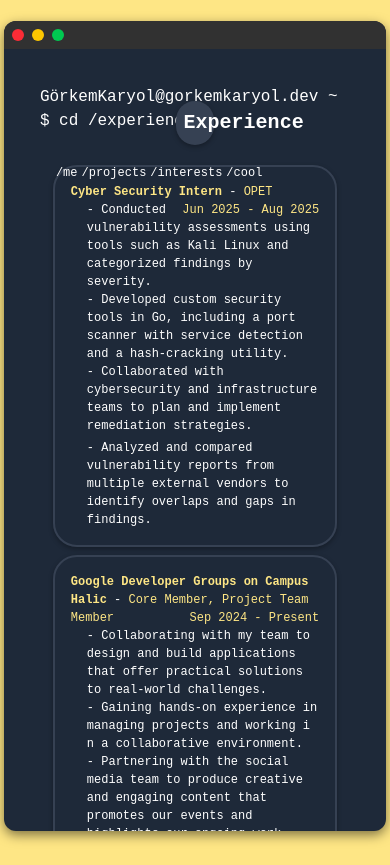
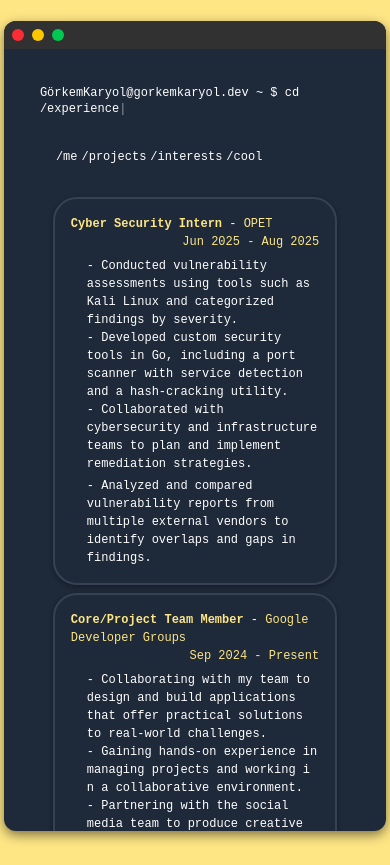
Before and after one commit to Glory42/Portfolio-Site, an Astro site: page /experience in a window 390 px wide. Built offline with nearby package versions, Linux system fonts and the light colour scheme; Astro itself is replaced by a stand-in of ours.

Commit message:
feat: add responsive effect to experience route.

```diff
--- a/src/pages/experience.astro
+++ b/src/pages/experience.astro
@@ -8,27 +8,27 @@
 <Layout title="Görkem Karyol - Experience">
 	<Terminal>
 		<div class="flex flex-col justify-start p-5 flex-1 overflow-y-auto scrollbar-thin scrollbar-track-transparent scrollbar-thumb-transparent">
-			<p id="command" class="mb-4">
+			<p id="command" class="mb-4 text-xs sm:text-sm md:text-base lg:text-lg">
 				GörkemKaryol@gorkemkaryol.dev ~ $ <span id="typed"></span><span class="cursor">|</span>
 			</p>
-            <div id="navbar" class="sticky top-0 w-full z-10 hidden fade-in">
+            <div id="navbar" class="top-0 w-full z-10 hidden">
 				<Navbar />
 			</div>
-            <div id="content" class="hidden fade-in">
+            <div id="content" class="hidden ">
 				<div>
-					<p class="font-bold text-center rounded-full p-2 bg-gray-700 w-1/8 mx-auto -mt-24 mb-5
-           					  shadow-[0_2px_5px_rgba(0,0,0,0.3)] text-white text-xl">Experience</p>
 					<div class="mt-4">
                         <Card>
-                            <p><strong class="text-amber-200">Cyber Security Intern</strong> - <span class="text-amber-200">OPET</span><span class="text-amber-200 float-right">Jun 2025 - Aug 2025</span></p>
-                            <p class="ml-4">- Conducted vulnerability assessments using tools such as Kali Linux and categorized findings by severity.</p>
+                            <p><strong class="text-amber-200">Cyber Security Intern</strong> - <span class="text-amber-200">OPET</span></p>
+                            <p><span class="text-amber-200 float-end">Jun 2025 - Aug 2025</span></p>
+                            <p class="mt-6 ml-4">- Conducted vulnerability assessments using tools such as Kali Linux and categorized findings by severity.</p>
                             <p class="ml-4">- Developed custom security tools in Go, including a port scanner with service detection and a hash-cracking utility.</p>
                             <p class="ml-4">- Collaborated with cybersecurity and infrastructure teams to plan and implement remediation strategies.</p>
                             <p class="ml-4 mt-1">- Analyzed and compared vulnerability reports from multiple external vendors to identify overlaps and gaps in findings.</p>
 						</Card>
 						<Card>
-                            <p class="mk-4"><strong class="text-amber-200">Google Developer Groups on Campus Halic</strong> - <span class="text-amber-200"> Core Member, Project Team Member </span><span class="text-amber-200 float-right">Sep 2024 - Present</span></p>
-                            <p class="ml-4">- Collaborating with my team to design and build applications that offer practical solutions to real-world challenges.</p>
+                            <p class="mk-4"><strong class="text-amber-200">Core/Project Team Member</strong> - <span class="text-amber-200">Google Developer Groups </span></p>
+                            <p><span class="text-amber-200 float-end">Sep 2024 - Present</span></p>
+                            <p class="mt-6 ml-4">- Collaborating with my team to design and build applications that offer practical solutions to real-world challenges.</p>
                             <p class="ml-4">- Gaining hands-on experience in managing projects and working i n a collaborative environment.</p>
                             <p class="ml-4">- Partnering with the social media team to produce creative and engaging content that promotes our events and highlights our ongoing work.</p>
                             <p class="ml-4">- Actively participating in both community-focused initiatives and internal project development to support our team’s mission and outreach. </p>
```
